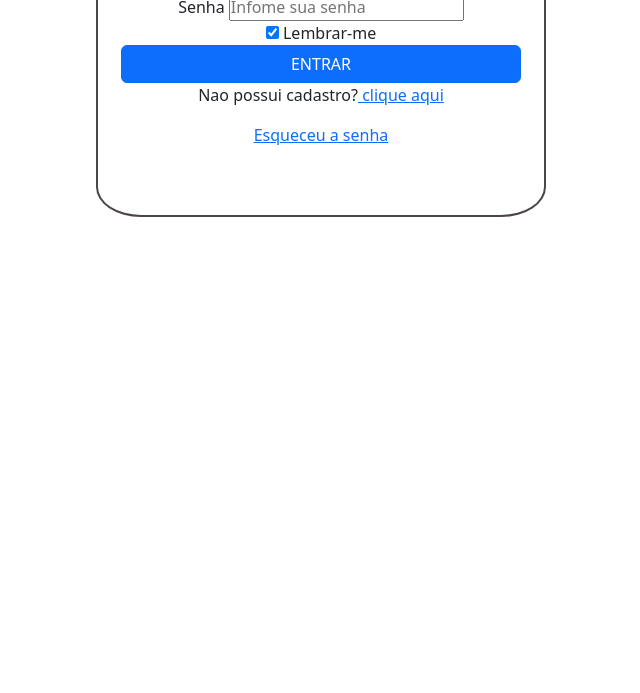
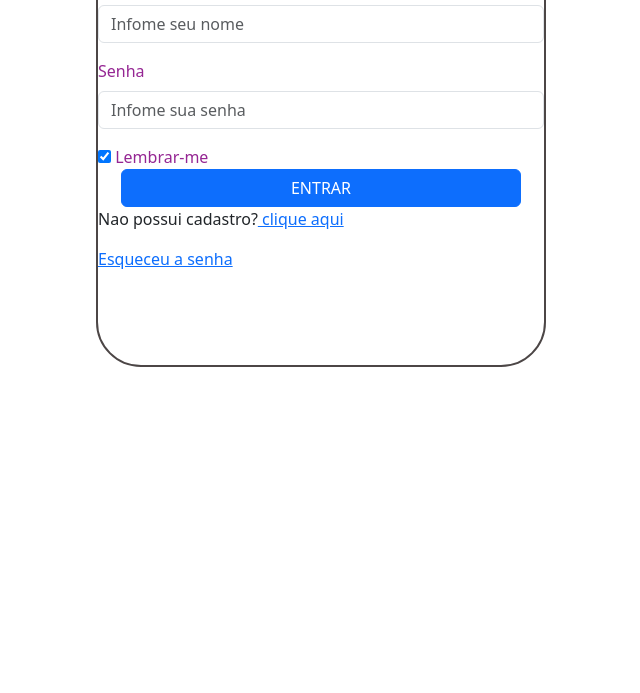
Before and after one commit to cairocarrilho/registrationPage, a plain HTML site: page index.html in a window 1280 px wide. Shown: the part 107-800 px from the top of the page, without its empty margins (319-959 px from the left). Drawn offline with nearby package versions, Linux system fonts and the light colour scheme.

Commit message:
2º comiit- incluindo um Readme e alterando algumas configuracoes

```diff
--- a/index.html
+++ b/index.html
@@ -19,17 +19,17 @@
   <h2>Nome da empresa </h2>
 
 
-  <form action="#" id="my-form">
+  <form action="/action_page.php" >
 
-    <div>
-      <label for="name">Usuario</label>
-      <input type="text" id="name"  required="" placeholder="Infome seu nome">
+    <div class="mb-3 mt-3">
+      <label for="email" class="form-label">Usuario:</label>
+      <input type="email" class="form-control" id="email"  required="" placeholder="Infome seu nome">
     </div>
 
 
-    <div >
-      <label for="senha">Senha</label>
-      <input type="password" id="name" required minlength="8" placeholder="Infome sua senha">
+    <div class="mb-3" >
+      <label for="pwd" class="form-label">Senha</label>
+      <input type="password" class="form-control" id="pwd" required minlength="8" placeholder="Infome sua senha">
     </div>
 
     <div>
--- a/style.css
+++ b/style.css
@@ -8,7 +8,7 @@
 .caixalogin{
   border: solid 2px rgb(76, 70, 70);
   width: 450px;
-  height: 300px;
+  height: 450px;
   border-radius: 10%;
   margin: 0 auto;
 }
@@ -24,5 +24,8 @@ h2{
 
 .d-grid{
   width: 400px;
-  margin: auto;
+  margin: auto
 }
+label{
+  color: rgb(149, 38, 147);
+}
```
Also changed, not shown: 1 other file.
